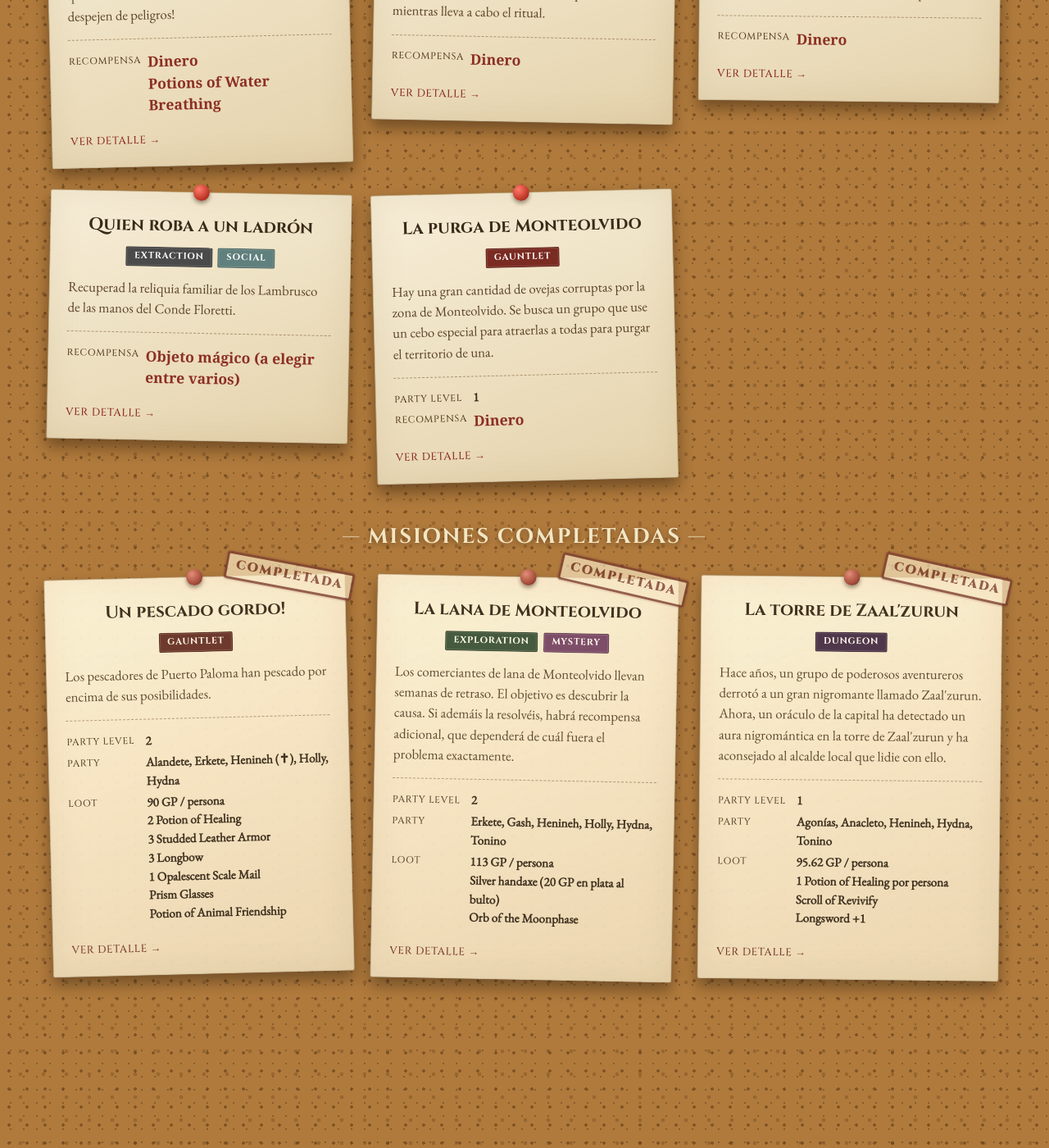
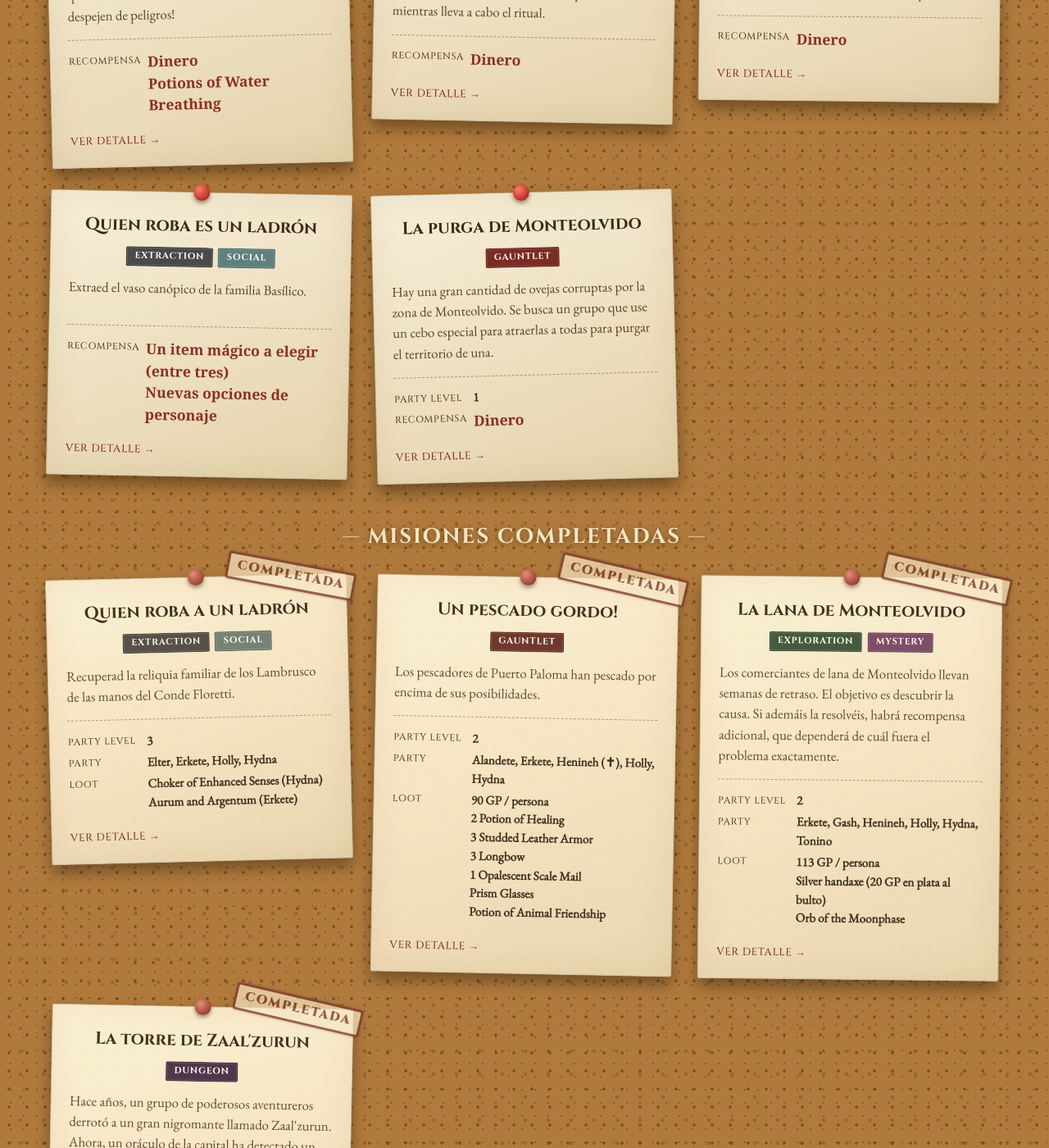
Before and after one commit to Eromythic/quests, a Jekyll site: the page built from index.html, in a window 1280 px wide and 1400 px high, scrolled down 421 px. Shown: the whole window at 82% size. Built offline with Jekyll 4.4.1, drawn with Linux system fonts in a browser that asks for light colours; some web fonts are replaced.

Commit message:
add another family feud

```diff
--- a/_quests/family-feud-1.md
+++ b/_quests/family-feud-1.md
@@ -3,12 +3,14 @@ title: "Quien roba a un ladrón"
 brief: "Recuperad la reliquia familiar de los Lambrusco de las manos del Conde Floretti."
 tags: [extraction, social]
 reward: "Objeto mágico (a elegir entre varios)"
-status: available                  # available | completed
+status: completed
 
-# --- Fill these in ONLY when status is "completed": ---
-# completed_on: 2026-06-15          # YYYY-MM-DD. Completed quests are listed newest-first.
-# participants: [Thoradin, Lyra, Brakthor]
-# rewards_granted: "300 gp split three ways, +1 dagger to Lyra"
+party_level: 3
+completed_on: 2026-08-25
+participants: [Elter, Erkete, Holly, Hydna]
+rewards_granted:
+- "Choker of Enhanced Senses (Hydna)"
+- "Aurum and Argentum (Erkete)"
 ---
 
 Los aventureros de Pueblo Paloma han ganado notoriedad. Tanto es así que llega al pueblo un mensajero con una petición confidencial del Conde de Lambrusco. El mensajero se reúne con vosotros en una sala privada, donde os lee la petición:
--- /dev/null
+++ b/_quests/family-feud-2a.md
@@ -0,0 +1,18 @@
+---
+title: "Quien roba es un ladrón"
+brief: "Extraed el vaso canópico de la familia Basílico."
+tags: [extraction, social]
+reward:
+- "Un item mágico a elegir (entre tres)"
+- "Nuevas opciones de personaje"
+status: available
+
+#party_level: 3
+#completed_on: 2026-08-25
+#participants: [Elter, Erkete, Holly, Hydna]
+#rewards_granted:
+#- "Choker of Enhanced Senses (Hydna)"
+#- "Aurum and Argentum (Erkete)"
+---
+
+Contentos con el éxito de la anterior operación, la familia Lambrusco decide contrataros para una segunda operación sospechosamente similar: quieren que extraigais una reliquia muy parecida a la de la misión anterior, pero esta vez de una de las mansiones del Conde Basílico. Igual que la vez anterior, idealmente no deberías ser vistos. Si es posible, no deberíais herir a nadie y bajo ningún concepto podéis dejar víctimas mortales.
```
Also changed, not shown: _quests/templo-aquatico-1.md (+1 -1 lines).
